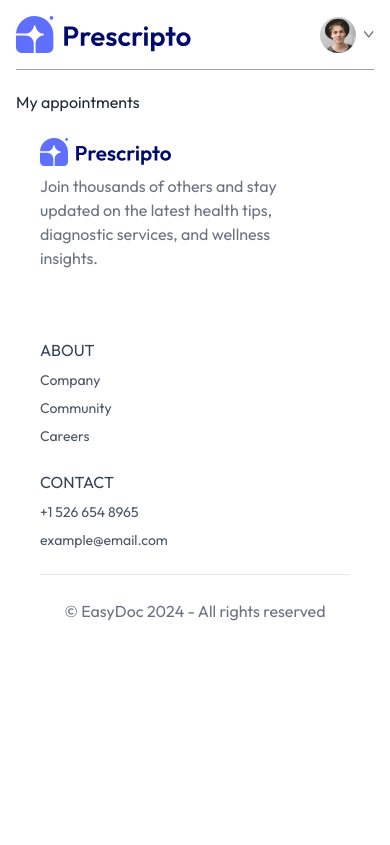
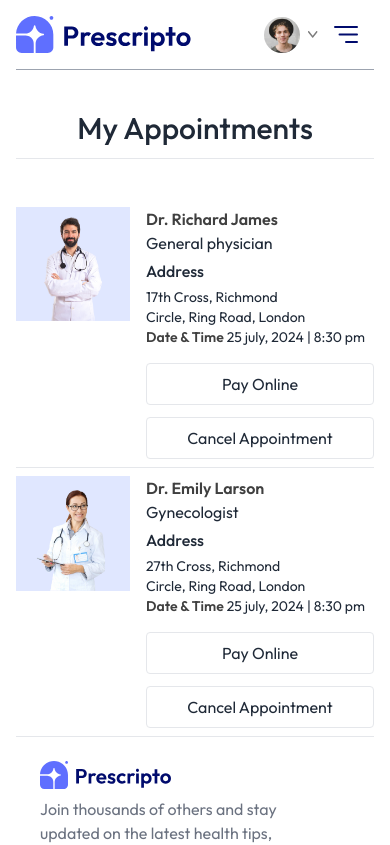
Before and after one commit to princemahmood117/Easy-doc-front, a React (Vite) app: page /my-appointments in a window 390 px wide. Shown: the top 845 px of the page. Built offline with nearby package versions, Linux system fonts and the light colour scheme.

Commit message:
responsive done

```diff
--- a/src/components/Navbar.jsx
+++ b/src/components/Navbar.jsx
@@ -6,7 +6,7 @@ const Navbar = () => {
 
     const navigate = useNavigate();
 
-    // const [showMenu, setShowMenu] = useState(false)
+    const [showMenu, setShowMenu] = useState(false)
     const [token,setToken] = useState(true)
     return (
         <div className='flex items-center justify-between text-sm py-4 mb-5 border-b border-b-gray-400'>
@@ -62,6 +62,39 @@ const Navbar = () => {
 
                 }
 
+                <img onClick={()=> setShowMenu(true) } className='w-6 md:hidden' src={assets.menu_icon} alt="" />
+
+                {/* for mobile menu */}
+
+                <div className={`${showMenu ? 'fixed w-full' : 'h-0 w-0'} md:hidden right-0 top-0 bottom-0 z-20 overflow-hidden bg-white transition-all duration-300`}>
+                    <div className='flex items-center justify-between px-5 py-6'>
+                        <img className='w-36' src={assets.logo} alt="" />
+                        <img className='w-8' onClick={()=> setShowMenu(false)} src={assets.cross_icon} alt="" />
+                    </div>
+
+                    <ul className='flex flex-col items-center gap-3 mt-5 px-5 text-lg font-medium'>
+                        <NavLink  onClick={()=> setShowMenu(false)} to='/'>
+                            <p className='px-4 py-2 incline-block rounded'>Home</p>
+                        </NavLink>
+
+                        <NavLink  onClick={()=> setShowMenu(false)} to='doctors'>
+                            <p className='px-4 py-2 incline-block rounded'>All Doctors</p>
+                        </NavLink>
+
+                        <NavLink  onClick={()=> setShowMenu(false)} to='/about'>
+                            <p className='px-4 py-2 incline-block rounded'>About</p>
+                        </NavLink>
+
+                        <NavLink  onClick={()=> setShowMenu(false)} to='/contact'>
+                            <p className='px-4 py-2 incline-block rounded'>Contact</p>
+                        </NavLink>
+
+                        <NavLink  onClick={()=> setShowMenu(false)} to='/login'>
+                            <p className='px-4 py-2 incline-block rounded'>Login</p>
+                        </NavLink>
+                    </ul>
+                </div>
+
             </div>
 
         </div>
--- a/src/index.css
+++ b/src/index.css
@@ -12,6 +12,14 @@
     @apply block
 }
 
-/* ::-webkit-scrollbar {
-    @apply hidden !important;
-} */
+
+@media (max-width:740px) {
+    .active p {
+        @apply text-white bg-primary
+    }
+}
+
+
+::-webkit-scrollbar {
+    @apply hidden ;
+}
--- a/src/pages/Doctors.jsx
+++ b/src/pages/Doctors.jsx
@@ -7,6 +7,8 @@ const Doctors = () => {
     const {speciality} = useParams()
 
     const [filterDoc,setFilterDoc] = useState([])
+
+    const [showFilter,setShowFilter] = useState(false)
 
     console.log(speciality);
 
@@ -33,7 +35,13 @@ const Doctors = () => {
             <p className="text-gray-500">Browse through the doctors specialist</p>
 
             <div className="flex flex-col sm:flex-row items-start gap-5 mt-5">
-                <div className="flex flex-col gap-4 test-sm text-gray-500">
+
+                {/* show filter button */}
+
+                <button className={`py-1 px-3 border rounded text-sm transition-all sm:hidden ${showFilter ? 'bg-primary text-white' : ''}`} onClick={()=> setShowFilter(prev => !prev)}>Filter</button>
+
+                <div className={` flex-col gap-4 test-sm text-gray-500 ${showFilter ? 'flex' : 'hidden sm:flex'}`}>
+
                    <p onClick={()=> speciality === 'General physician' ? navigate('/doctors') : navigate('/doctors/General physician')} className={`w-[94vw] sm:w-auto pl-3 py-1.5 pr-16 border border-gray-400 rounded transition-all cursor-pointer ${speciality === "General physician" ? 'bg-indigo-100 text-black' : ""}`}>General physician</p>
 
 
--- a/src/pages/Login.jsx
+++ b/src/pages/Login.jsx
@@ -8,6 +8,8 @@ const Login = () => {
   const [name, setName] = useState("");
 
   const [password, setPassword] = useState("");
+
+  const [blood, setBlood] = useState("");
 
   const onSubmitHandler = async (event) => {
     event.preventDefault();
@@ -68,7 +70,12 @@ const Login = () => {
             </div>
 
             <div className="w-full">
-                <p>Full name</p>
+                <p>Blood Group</p>
+                <input className="border border-zinc-300 rounded w-full mt-1 p-1.5" type="text" value={blood} onChange={(e)=> setBlood(e.target.value)} required/>
+            </div>
+
+            <div className="w-full">
+                <p>Password</p>
                 <input className="border border-zinc-300 rounded w-full mt-1 p-1.5" type="password" value={password} onChange={(e)=> setPassword(e.target.value)} required />
             </div>
 
--- a/src/pages/MyAppointments.jsx
+++ b/src/pages/MyAppointments.jsx
@@ -1,8 +1,42 @@
+import { useContext } from "react";
+
+import {AppContext} from '../context/AuthContext/ContextProvider'
 
 const MyAppointments = () => {
+
+    const {doctors}  = useContext(AppContext)
     return (
         <div>
-            <p>My appointments</p>
+            <p className="my-10 text-center font-medium border-b text-3xl pb-3">My Appointments</p>
+
+            <div>
+                {
+                    doctors.slice(0,2).map((item,index)=> (
+                        <div className="grid grid-cols-[1fr_2fr] gap-4 sm:flex sm:gap-6 py-2 border-b" key={index}>
+                            <div>
+                                <img className="w-32 bg-indigo-100" src={item.image} alt="" />
+                            </div>
+
+                            <div className="flex-1">
+                                <p className="font-semibold text-neutral-700">{item.name}</p>
+                                <p>{item.speciality}</p>
+                                <p className="my-1 font-medium">Address</p>
+                                <p className="text-sm">{item.address.line1}</p>
+                                <p className="text-sm">{item.address.line2}</p>
+                                <p className="text-sm"> <span className="font-semibold text-neutral-700">Date & Time</span> 25 july, 2024 | 8:30 pm</p>
+                            </div>
+
+                            <div></div>
+
+                            <div className="flex flex-col gap-3 justify-end">
+                                <button className="text-center sm:w-48 py-2 border rounded hover:bg-blue-500 hover:text-white transition-all duration-200">Pay Online</button>
+
+                                <button className="text-center sm:w-48 py-2 border rounded hover:bg-blue-500 hover:text-white transition-all duration-200">Cancel Appointment</button>
+                            </div>
+                        </div>
+                    ))
+                }
+            </div>
         </div>
     );
 };
```
